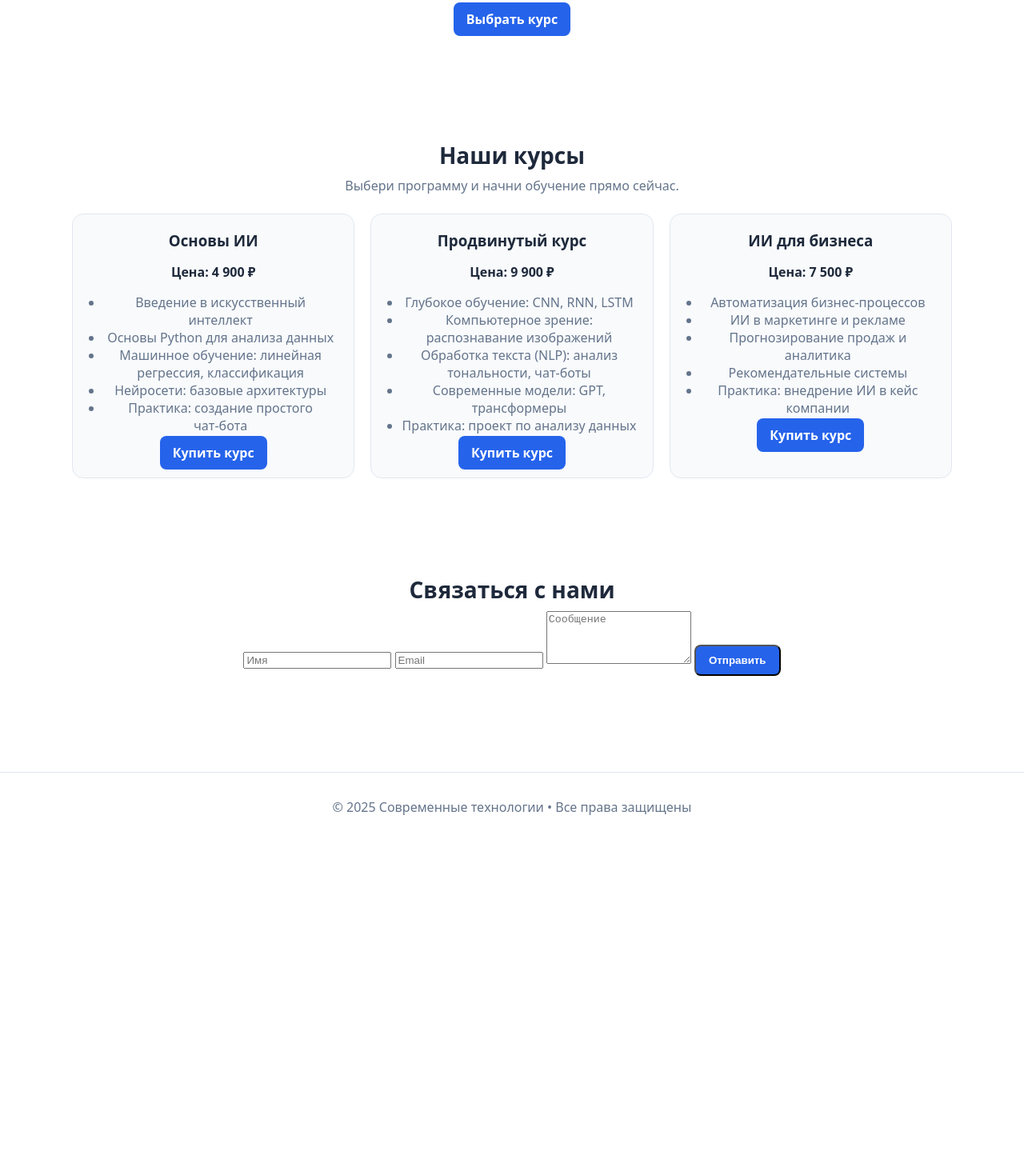
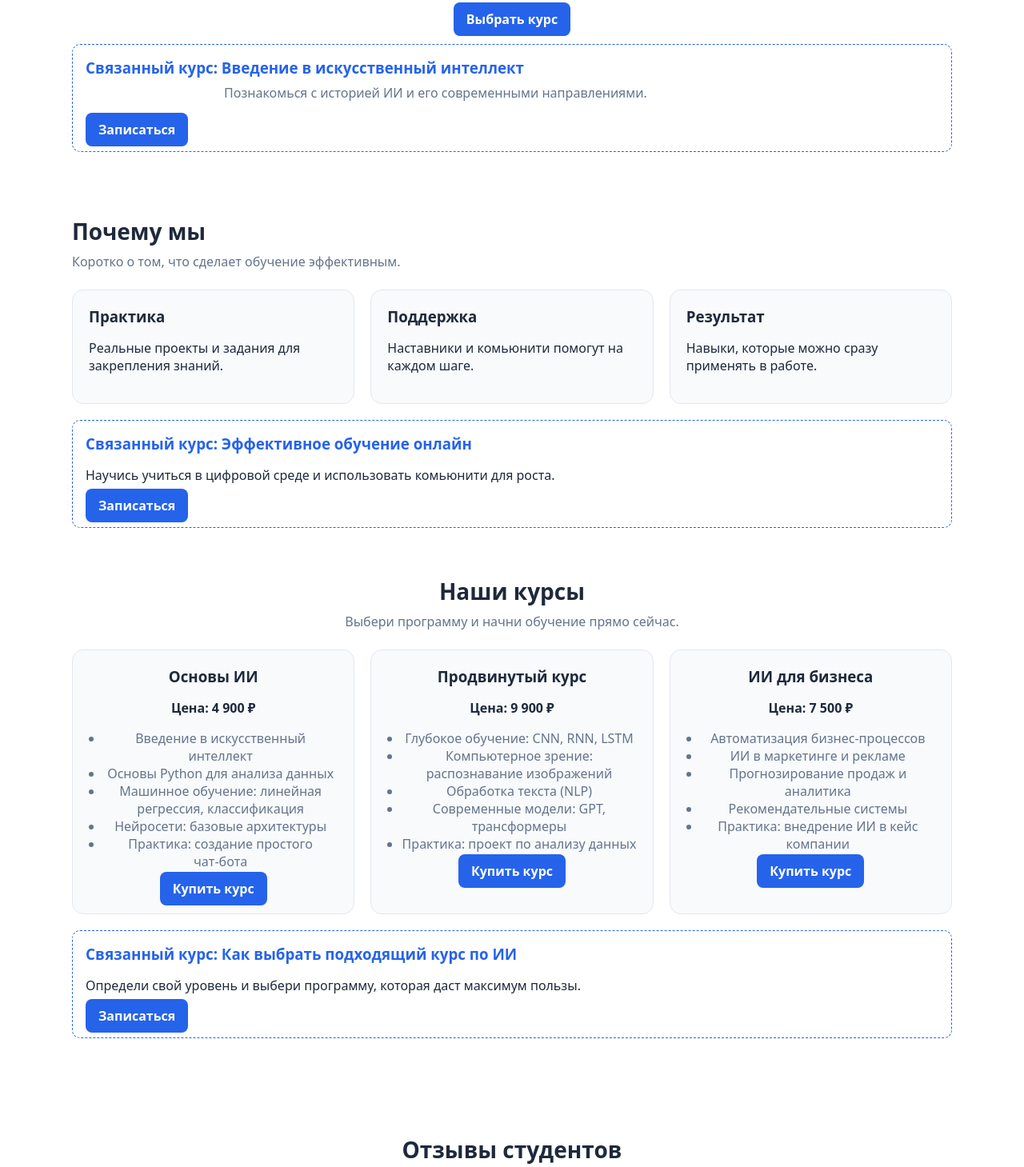
Before and after one commit to azbuka-ops/my-ai-courses, a plain HTML site: page index.html in a window 1280 px wide. Shown: the part 273-1732 px from the top of the page at 80% size. Before the commit the page ends 1325 px from the top, so only its background shows below. Drawn offline with Linux system fonts and the light colour scheme.

Commit message:
index.html

```diff
--- a/index.html
+++ b/index.html
@@ -22,6 +22,8 @@
     .cta { padding:60px 0; text-align:center }
     .section-title { font-size:28px; margin:0 0 8px }
     .section-subtitle { color:#64748b; margin:0 0 24px }
+    .related-course { margin-top:20px; padding:16px; border:1px dashed #2563eb; border-radius:10px; text-align:left }
+    .related-course h3 { margin:0 0 8px; color:#2563eb }
     footer { padding:32px 0; color:#64748b; text-align:center; border-top:1px solid #e2e8f0; margin-top:60px }
     @media (max-width:900px) { .grid { grid-template-columns:1fr 1fr } .hero h1{ font-size:34px } }
     @media (max-width:600px) { .grid { grid-template-columns:1fr } .hero{ padding:56px 0 } }
@@ -46,6 +48,27 @@
       <h1>Курсы по искусственному интеллекту</h1>
       <p>Освой ИИ с нуля или прокачай навыки: практика, кейсы, поддержка и доступ к материалам сразу после оплаты.</p>
       <a class="btn" href="#courses">Выбрать курс</a>
+      <div class="related-course">
+        <h3>Связанный курс: Введение в искусственный интеллект</h3>
+        <p>Познакомься с историей ИИ и его современными направлениями.</p>
+        <a class="btn" href="https://buy.stripe.com/test_ai_intro" target="_blank">Записаться</a>
+      </div>
+    </section>
+
+    <!-- Преимущества -->
+    <section aria-label="Преимущества обучения">
+      <h2 class="section-title">Почему мы</h2>
+      <p class="section-subtitle">Коротко о том, что сделает обучение эффективным.</p>
+      <div class="grid">
+        <div class="card"><h3>Практика</h3><p>Реальные проекты и задания для закрепления знаний.</p></div>
+        <div class="card"><h3>Поддержка</h3><p>Наставники и комьюнити помогут на каждом шаге.</p></div>
+        <div class="card"><h3>Результат</h3><p>Навыки, которые можно сразу применять в работе.</p></div>
+      </div>
+      <div class="related-course">
+        <h3>Связанный курс: Эффективное обучение онлайн</h3>
+        <p>Научись учиться в цифровой среде и использовать комьюнити для роста.</p>
+        <a class="btn" href="https://buy.stripe.com/test_online_learning" target="_blank">Записаться</a>
+      </div>
     </section>
 
     <!-- Курсы -->
@@ -63,22 +86,20 @@
             <li>Нейросети: базовые архитектуры</li>
             <li>Практика: создание простого чат‑бота</li>
           </ul>
-          <a class="btn" href="https://buy.stripe.com/test_123456" target="_blank" rel="noopener">Купить курс</a>
+          <a class="btn" href="https://buy.stripe.com/test_123456" target="_blank">Купить курс</a>
         </div>
-
         <div class="card">
           <h3>Продвинутый курс</h3>
           <p><strong>Цена: 9 900 ₽</strong></p>
           <ul>
             <li>Глубокое обучение: CNN, RNN, LSTM</li>
             <li>Компьютерное зрение: распознавание изображений</li>
-            <li>Обработка текста (NLP): анализ тональности, чат‑боты</li>
+            <li>Обработка текста (NLP)</li>
             <li>Современные модели: GPT, трансформеры</li>
             <li>Практика: проект по анализу данных</li>
           </ul>
-          <a class="btn" href="https://buy.stripe.com/test_789101" target="_blank" rel="noopener">Купить курс</a>
+          <a class="btn" href="https://buy.stripe.com/test_789101" target="_blank">Купить курс</a>
         </div>
-
         <div class="card">
           <h3>ИИ для бизнеса</h3>
           <p><strong>Цена: 7 500 ₽</strong></p>
@@ -89,34 +110,24 @@
             <li>Рекомендательные системы</li>
             <li>Практика: внедрение ИИ в кейс компании</li>
           </ul>
-          <a class="btn" href="https://buy.stripe.com/test_112131" target="_blank" rel="noopener">Купить курс</a>
+          <a class="btn" href="https://buy.stripe.com/test_112131" target="_blank">Купить курс</a>
         </div>
+      </div>
+      <div class="related-course">
+        <h3>Связанный курс: Как выбрать подходящий курс по ИИ</h3>
+        <p>Определи свой уровень и выбери программу, которая даст максимум пользы.</p>
+        <a class="btn" href="https://buy.stripe.com/test_course_choice" target="_blank">Записаться</a>
       </div>
     </section>
 
-    <!-- Контакты -->
-    <section id="contact" class="cta">
-      <h2 class="section-title">Связаться с нами</h2>
-      <form id="contact-form">
-        <input type="text" name="name" placeholder="Имя" required />
-        <input type="email" name="email" placeholder="Email" required />
-        <textarea name="message" rows="4" placeholder="Сообщение" required></textarea>
-        <button class="btn" type="submit">Отправить</button>
-      </form>
-    </section>
-  </main>
-
-  <footer>
-    <div class="container">© 2025 Современные технологии • Все права защищены</div>
-  </footer>
-
-  <script>
-    //обработка формы
-    document.getElementById('contact-form').addEventListener('submit', function (e) {
-      e.preventDefault();
-      alert('Спасибо! Мы свяжемся с вами в ближайшее время.');
-    });
-  </script>
-</body>
-
-</html>
+    <!-- Отзывы -->
+    <section class="cta" id="reviews">
+      <h2 class="section-title">Отзывы студентов</h2>
+      <div class="reviews">
+        <div class="card"><p>«Основы ИИ помогли мне создать первый проект!»</p><cite>— Анна</cite></div>
+        <div class="card"><p>«Продвинутый курс дал практические навыки работы с нейросетями.»</p><cite>— Иван</cite></div>
+      </div>
+      <div class="related-course">
+        <h3>Связанный курс: Как использовать отзывы для роста</h3>
+        <p>Научись анализировать обратную связь и улучшать продукт.</p>
+        <a class="btn" href="https://buy.stripe.com/test_feedback_course" target="_blank
```
